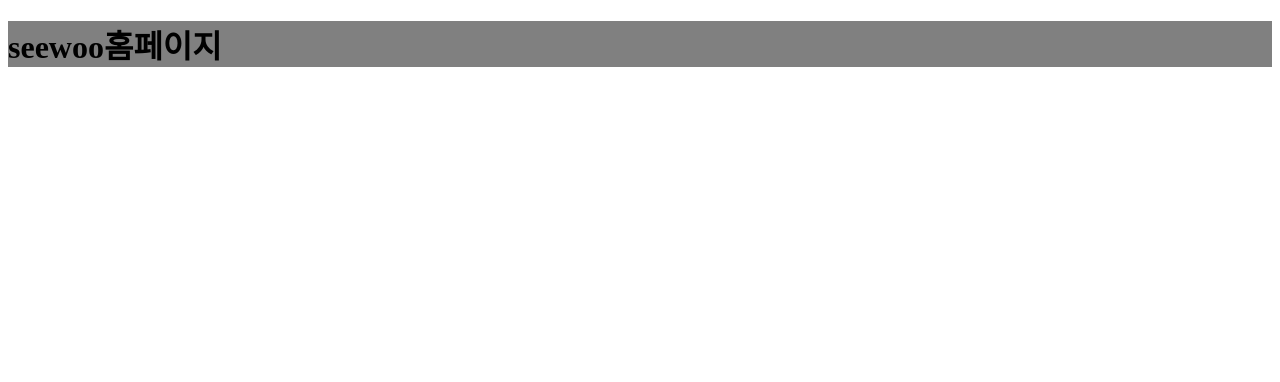
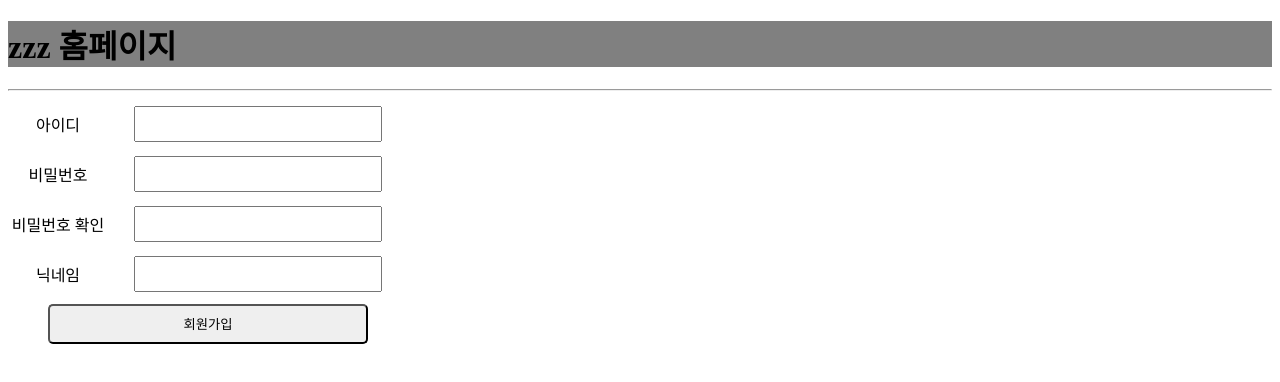
Before and after one commit to skdmlc9-hue/myweb, a plain HTML site: page app/index.html in a window 1280 px wide. Drawn offline with Linux system fonts and the light colour scheme.

Commit message:
css.html

```diff
--- a/app/index.css
+++ b/app/index.css
@@ -1,3 +1,29 @@
 h1{
     background-color: gray;
 }
+
+form.join-area{
+
+    width: 400px;
+    height: 250px;
+
+    display: grid;
+    grid-template-columns: 1fr 3fr;
+    grid-template-rows: repeat(5,1fr);
+    place-items: center center;
+}
+
+form.join-area > input:not(:last-child){
+
+    width: 80%;
+    height: 60%;
+    font-size: 1.2em;
+}
+
+form.join-area > input:last-child{
+    grid-column: span 2;
+    width: 80%;
+    height: 80%;
+    border-radius: 5px;
+
+}
--- a/app/index.html
+++ b/app/index.html
@@ -3,12 +3,27 @@
 <head>
     <meta charset="UTF-8">
     <meta name="viewport" content="width=device-width, initial-scale=1.0">
-    <title>홈페이지 </title>
+    <title>홈페이지</title>
     <link rel="stylesheet" href="./index.css">
     <script src="./index.js"></script>
 </head>
+<body>
 
-<body>
-    <h1>seewoo홈페이지</h1>
+    <h1>zzz 홈페이지</h1>
+
+    <hr>
+
+    <form class="join-area" action="회원가입요청을처리하는서버의주소">
+        <label>아이디</label>
+        <input type="text" name="userId">
+        <label>비밀번호</label>
+        <input type="password" name="userPw">
+        <label>비밀번호 확인</label>
+        <input type="password" name="userPw2">
+        <label>닉네임</label>
+        <input type="text" name="userNick">
+        <input type="submit" value="회원가입">
+    </form>
+
 </body>
 </html>
```
